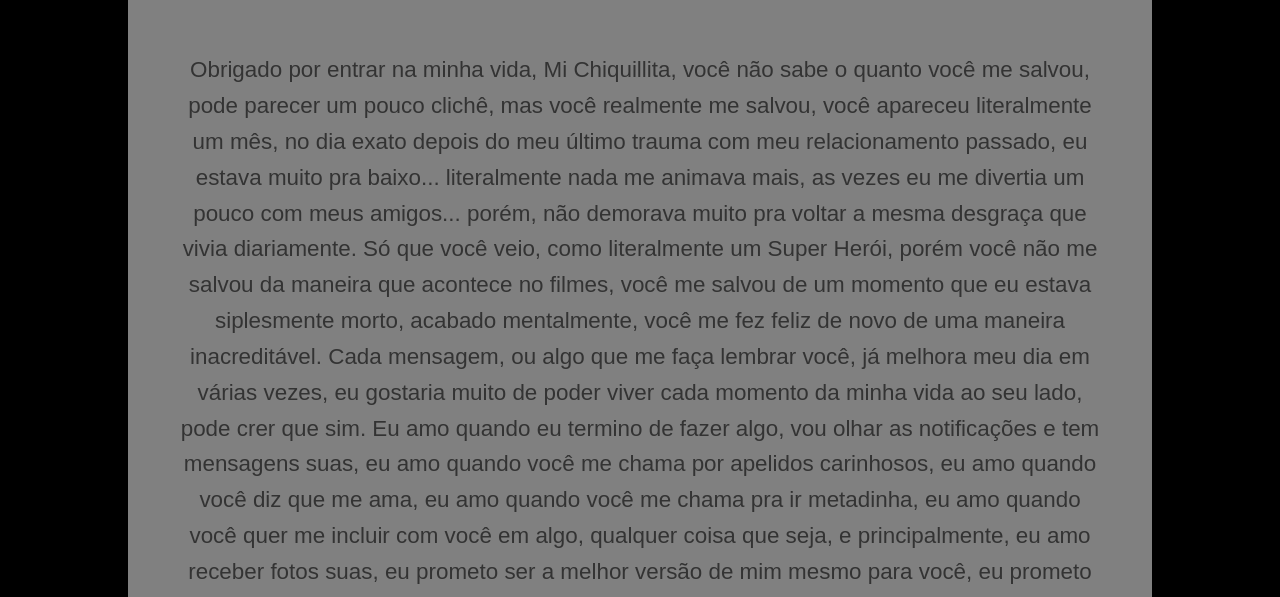
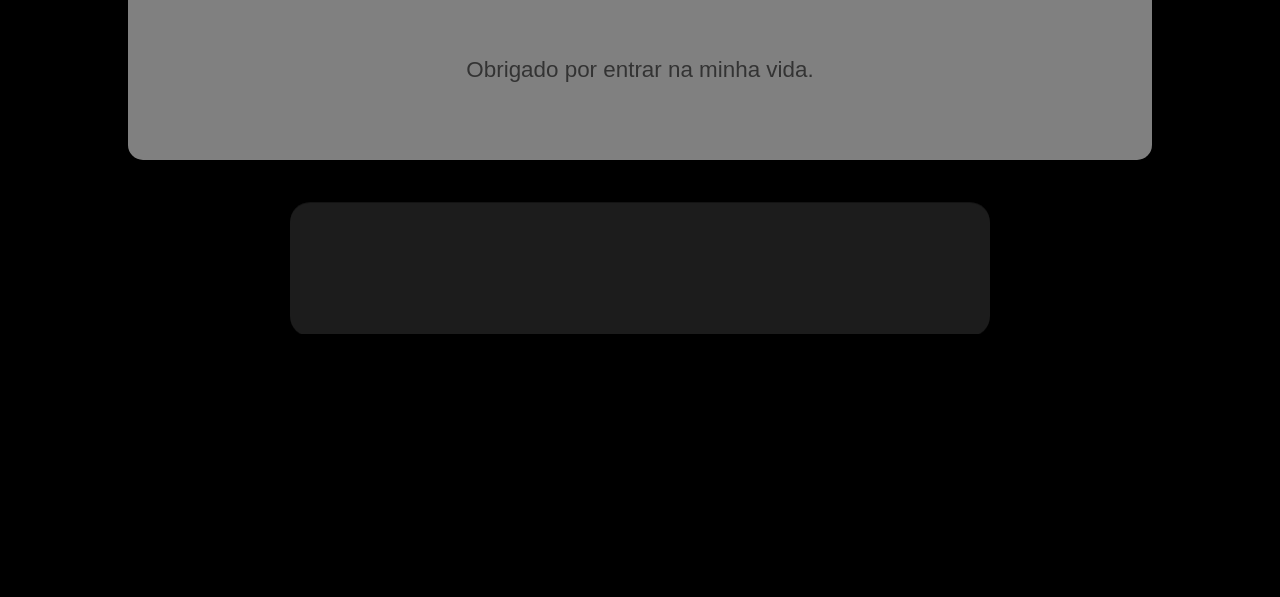
Before and after one commit to lucasdalari/NossoContador, a plain HTML site: page index.html in a window 1280 px wide. Shown: the part 203-800 px from the top of the page. Drawn offline with Linux system fonts and the light colour scheme.

Commit message:
Add files via upload

```diff
--- a/index.html
+++ b/index.html
@@ -14,30 +14,11 @@
 
         <div class="falling-hearts"></div>
         <div class="falling-hearts"></div>
-
         <!-- Contêiner principal -->
         <div class="container fade-in-up">
             <h1>Uma Mensagem Especial</h1>
             <p class="carinhoso-texto fade-in-up">
-                Obrigado por entrar na minha vida, Mi Chiquillita, você não sabe
-                o quanto você me salvou, pode parecer um pouco clichê, mas você realmente me salvou, você
-                apareceu literalmente um mês, no dia exato depois do meu último trauma com meu relacionamento passado,
-                eu estava muito pra baixo... literalmente nada me animava mais, as vezes eu me divertia um pouco com meus
-                amigos... porém, não demorava muito pra voltar a mesma desgraça que vivia diariamente. Só que você veio,
-                como literalmente um Super Herói, porém você não me salvou da maneira que acontece no filmes,
-                você me salvou de um momento que eu estava siplesmente morto, acabado mentalmente,
-                você me fez feliz de novo de uma maneira inacreditável. Cada mensagem, ou algo que me faça
-                lembrar você, já melhora meu dia em várias vezes, eu gostaria muito de poder viver cada momento
-                da minha vida ao seu lado, pode crer que sim. Eu amo quando eu termino de fazer algo, vou olhar
-                as notificações e tem mensagens suas, eu amo quando você me chama por apelidos carinhosos,
-                eu amo quando você diz que me ama, eu amo quando você me chama pra ir metadinha,
-                eu amo quando você quer me incluir com você em algo, qualquer coisa que seja,
-                e principalmente, eu amo receber fotos suas, eu prometo ser a melhor versão de mim mesmo para você,
-                eu prometo nunca te decepcionar, eu estarei ao seu lado sempre, sempre que precisar,
-                eu nunca falarei mal de você, eu nunca falarei mal do seu corpo, eu nunca julgarei você,
-                eu nunca irei desmerecer seus sentimentos e bens que você acha importante, meu amor.
-                Meus últimos meses foram muitos felizes, tudo graças a você, e é só por você, muito obrigado, Mi Chiquillita!
-            </p>
+                Obrigado por entrar na minha vida.
         </div>
 
         <!-- Painel do contador -->
```
